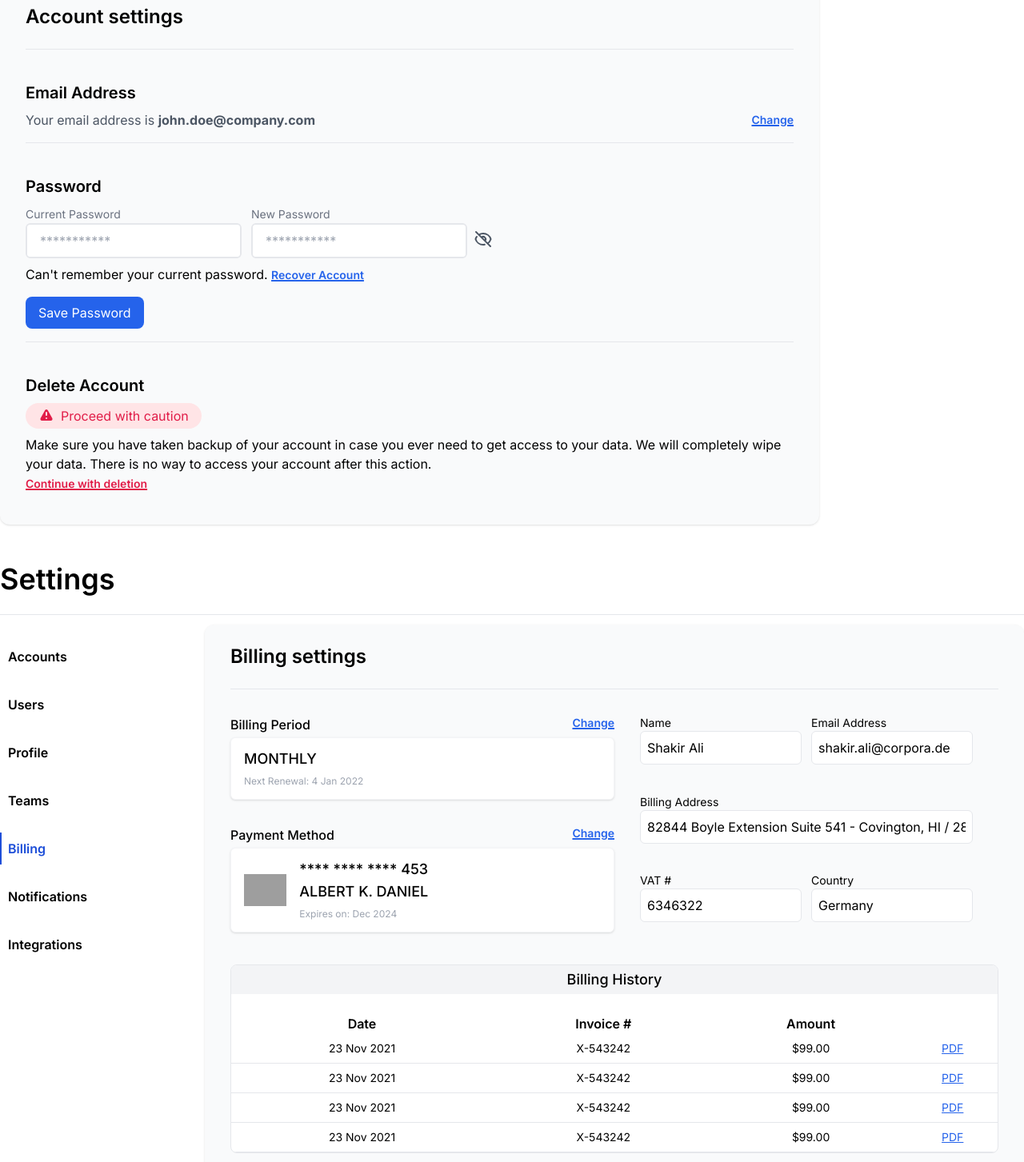
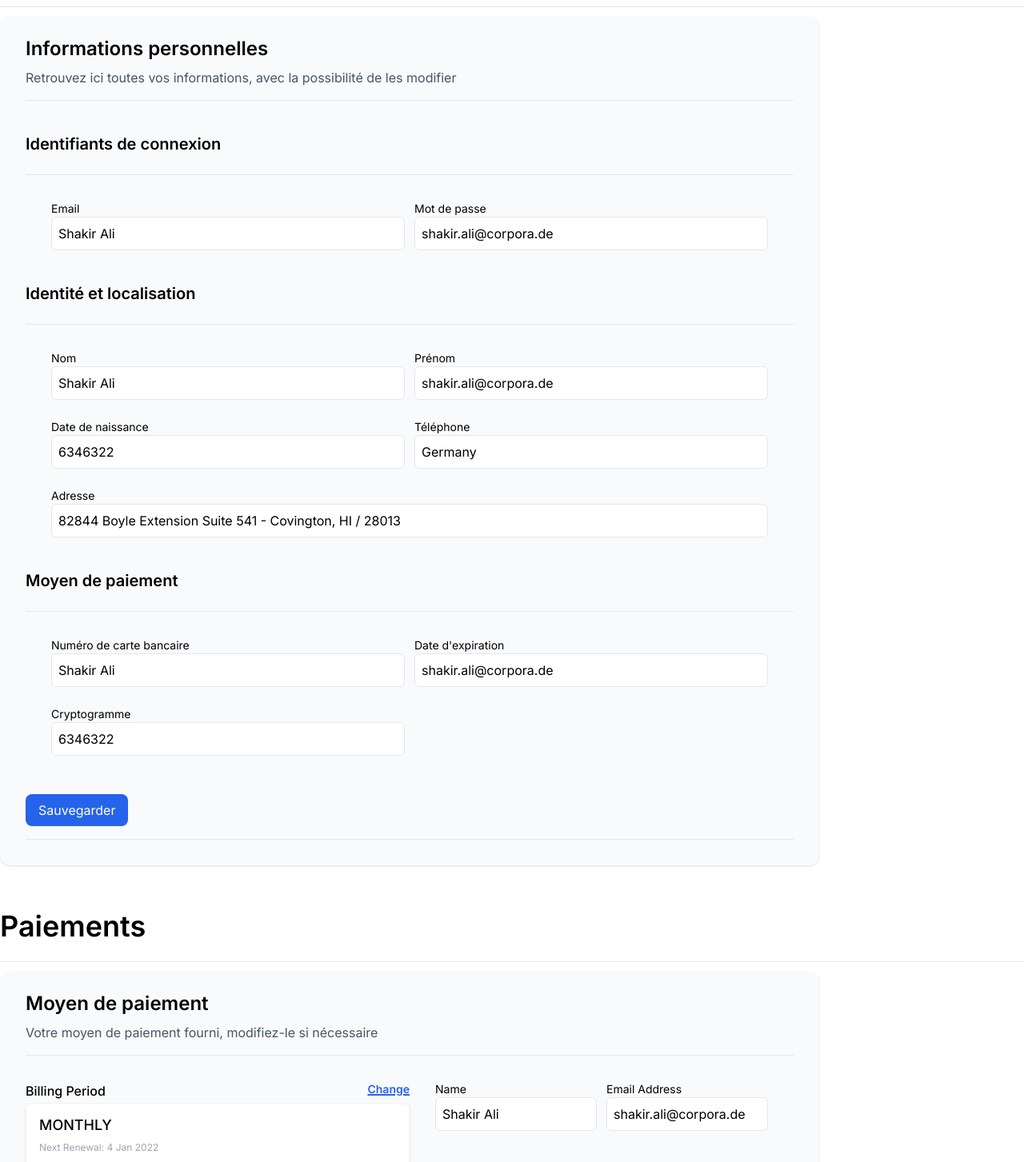
Before and after one commit to LucasHzl/anze, a Next.js app in the folder frontend/: page /profile in a window 1280 px wide. Shown: the part 200-1653 px from the top of the page at 80% size. Built offline with nearby package versions, Linux system fonts and the light colour scheme; grey boxes are pictures that could not be loaded.

Commit message:
profile frontend improvments (wip)

```diff
--- a/frontend/src/app/profile/page.jsx
+++ b/frontend/src/app/profile/page.jsx
@@ -7,60 +7,79 @@ export default function Profile() {
   return (
     <>
       <Navbar />
-            <div className="mx-4 min-h-screen max-w-screen-xl sm:mx-8 xl:mx-auto">
+      <div className="mx-4 min-h-screen max-w-screen-xl sm:mx-8 xl:mx-auto mt-10 mb-8">
         <h1 className="border-b py-6 text-4xl font-semibold">Profil</h1>
         <div className="grid grid-cols-8 pt-3 sm:grid-cols-10">
+          <div className="col-span-8 overflow-hidden rounded-xl sm:bg-gray-50 sm:px-8 sm:shadow">
+            <div className="pt-4">
+              <h1 className="py-2 text-2xl font-semibold">Informations personnelles</h1>
+              <p className="font- text-slate-600">Retrouvez ici toutes vos informations, avec la possibilité de les modifier</p>
+            </div>
+            <hr className="mt-4 mb-8" />
+            <p className="py-2 text-xl font-semibold">Identifiants de connexion</p>
+            <hr className="mt-4 mb-8" />
+            <div className="grid gap-y-6 gap-x-3 sm:grid-cols-2 lg:px-8 mb-8">
+              <label className="block" htmlFor="name">
+                <p className="text-sm">Email</p>
+                <input className="w-full rounded-md border bg-white py-2 px-2 outline-none ring-blue-600 focus:ring-1" type="text" value="Shakir Ali" />
+              </label>
+              <label className="block" htmlFor="name">
+                <p className="text-sm">Mot de passe</p>
+                <input className="w-full rounded-md border bg-white py-2 px-2 outline-none ring-blue-600 focus:ring-1" type="text" value="shakir.ali@corpora.de" />
+              </label>
+
+
+            </div>
+            <p className="py-2 text-xl font-semibold">Identité et localisation</p>
+            <hr className="mt-4 mb-8" />
+            <div className="grid gap-y-6 gap-x-3 sm:grid-cols-2 lg:px-8 mb-8">
+              <label className="block" htmlFor="name">
+                <p className="text-sm">Nom</p>
+                <input className="w-full rounded-md border bg-white py-2 px-2 outline-none ring-blue-600 focus:ring-1" type="text" value="Shakir Ali" />
+              </label>
+              <label className="block" htmlFor="name">
+                <p className="text-sm">Prénom</p>
+                <input className="w-full rounded-md border bg-white py-2 px-2 outline-none ring-blue-600 focus:ring-1" type="text" value="shakir.ali@corpora.de" />
+              </label>
+              <label className="block" htmlFor="name">
+                <p className="text-sm">Date de naissance</p>
+                <input className="w-full rounded-md border bg-white py-2 px-2 outline-none ring-blue-600 focus:ring-1" type="text" value="6346322" />
+              </label>
+              <label className="block" htmlFor="name">
+                <p className="text-sm">Téléphone</p>
+                <input className="w-full rounded-md border bg-white py-2 px-2 outline-none ring-blue-600 focus:ring-1" type="text" value="Germany" />
+              </label>
+              <label className="block sm:col-span-2" htmlFor="name">
+                <p className="text-sm">Adresse</p>
+                <input className="w-full rounded-md border bg-white py-2 px-2 outline-none ring-blue-600 focus:ring-1" type="text" value="82844 Boyle Extension Suite 541 - Covington, HI / 28013" />
+              </label>
+
+            </div>
 
 
 
+            <p className="py-2 text-xl font-semibold">Moyen de paiement</p>
+            <hr className="mt-4 mb-8" />
+            <div className="grid gap-y-6 gap-x-3 sm:grid-cols-2 lg:px-8 mb-8">
+              <label className="block" htmlFor="name">
+                <p className="text-sm">Numéro de carte bancaire</p>
+                <input className="w-full rounded-md border bg-white py-2 px-2 outline-none ring-blue-600 focus:ring-1" type="text" value="Shakir Ali" />
+              </label>
+              <label className="block" htmlFor="name">
+                <p className="text-sm">Date d'expiration</p>
+                <input className="w-full rounded-md border bg-white py-2 px-2 outline-none ring-blue-600 focus:ring-1" type="text" value="shakir.ali@corpora.de" />
+              </label>
+              <label className="block" htmlFor="name">
+                <p className="text-sm">Cryptogramme</p>
+                <input className="w-full rounded-md border bg-white py-2 px-2 outline-none ring-blue-600 focus:ring-1" type="text" value="6346322" />
+              </label>
 
-                    <div className="col-span-8 overflow-hidden rounded-xl sm:bg-gray-50 sm:px-8 sm:shadow">
-                        <div className="pt-4">
-                            <h1 className="py-2 text-2xl font-semibold">Account settings</h1>
-                            {/* <p className="font- text-slate-600">Lorem ipsum dolor, sit amet consectetur adipisicing elit.</p> */}
+
             </div>
+
+
+            <button className="mt-4 rounded-lg bg-blue-600 px-4 py-2 text-white">Sauvegarder</button>
             <hr className="mt-4 mb-8" />
-                        <p className="py-2 text-xl font-semibold">Email Address</p>
-                        <div className="flex flex-col sm:flex-row sm:items-center sm:justify-between">
-                            <p className="text-gray-600">Your email address is <strong>john.doe@company.com</strong></p>
-                            <button className="inline-flex text-sm font-semibold text-blue-600 underline decoration-2">Change</button>
-                        </div>
-                        <hr className="mt-4 mb-8" />
-                        <p className="py-2 text-xl font-semibold">Password</p>
-                        <div className="flex items-center">
-                            <div className="flex flex-col space-y-2 sm:flex-row sm:space-y-0 sm:space-x-3">
-                                <label htmlFor="current-password">
-                                    <span className="text-sm text-gray-500">Current Password</span>
-                                    <div className="relative flex overflow-hidden rounded-md border-2 transition focus-within:border-blue-600">
-                                        <input type="password" id="current-password" className="w-full flex-shrink appearance-none border-gray-300 bg-white py-2 px-4 text-base text-gray-700 placeholder-gray-400 focus:outline-none" placeholder="***********" />
-                                    </div>
-                                </label>
-                                <label htmlFor="new-password">
-                                    <span className="text-sm text-gray-500">New Password</span>
-                                    <div className="relative flex overflow-hidden rounded-md border-2 transition focus-within:border-blue-600">
-                                        <input type="password" id="new-password" className="w-full flex-shrink appearance-none border-gray-300 bg-white py-2 px-4 text-base text-gray-700 placeholder-gray-400 focus:outline-none" placeholder="***********" />
-                                    </div>
-                                </label>
-                            </div>
-                            <svg xmlns="http://www.w3.org/2000/svg" className="mt-5 ml-2 h-6 w-6 cursor-pointer text-sm font-semibold text-gray-600 underline decoration-2" fill="none" viewBox="0 0 24 24" stroke="currentColor" strokeWidth="2">
-                                <path strokeLinecap="round" strokeLinejoin="round" d="M13.875 18.825A10.05 10.05 0 0112 19c-4.478 0-8.268-2.943-9.543-7a9.97 9.97 0 011.563-3.029m5.858.908a3 3 0 114.243 4.243M9.878 9.878l4.242 4.242M9.88 9.88l-3.29-3.29m7.532 7.532l3.29 3.29M3 3l3.59 3.59m0 0A9.953 9.953 0 0112 5c4.478 0 8.268 2.943 9.543 7a10.025 10.025 0 01-4.132 5.411m0 0L21 21" />
-                            </svg>
-                        </div>
-                        <p className="mt-2">Can't remember your current password. <a className="text-sm font-semibold text-blue-600 underline decoration-2" href="#">Recover Account</a></p>
-                        <button className="mt-4 rounded-lg bg-blue-600 px-4 py-2 text-white">Save Password</button>
-                        <hr className="mt-4 mb-8" />
-
-                        <div className="mb-10">
-                            <p className="py-2 text-xl font-semibold">Delete Account</p>
-                            <p className="inline-flex items-center rounded-full bg-rose-100 px-4 py-1 text-rose-600">
-                                <svg xmlns="http://www.w3.org/2000/svg" className="mr-2 h-5 w-5" viewBox="0 0 20 20" fill="currentColor">
-                                    <path fillRule="evenodd" d="M8.257 3.099c.765-1.36 2.722-1.36 3.486 0l5.58 9.92c.75 1.334-.213 2.98-1.742 2.98H4.42c-1.53 0-2.493-1.646-1.743-2.98l5.58-9.92zM11 13a1 1 0 11-2 0 1 1 0 012 0zm-1-8a1 1 0 00-1 1v3a1 1 0 002 0V6a1 1 0 00-1-1z" clipRule="evenodd" />
-                                </svg>
-                                Proceed with caution
-                            </p>
-                            <p className="mt-2">Make sure you have taken backup of your account in case you ever need to get access to your data. We will completely wipe your data. There is no way to access your account after this action.</p>
-                            <button className="ml-auto text-sm font-semibold text-rose-600 underline decoration-2">Continue with deletion</button>
-                        </div>
           </div>
         </div>
       </div>
@@ -69,40 +88,14 @@ export default function Profile() {
 
 
       <div className="mx-4 max-w-screen-xl sm:mx-8 xl:mx-auto">
-  <h1 className="border-b py-6 text-4xl font-semibold">Settings</h1>
+        <h1 className="border-b py-6 text-4xl font-semibold">Paiements</h1>
         <div className="grid grid-cols-8 pt-3 pb-10 sm:grid-cols-10">
-    <div className="relative my-4 w-56 sm:hidden">
-      <input className="peer hidden" type="checkbox" name="select-1" id="select-1" />
-      <label htmlFor="select-1" className="flex w-full cursor-pointer select-none rounded-lg border p-2 px-3 text-sm text-gray-700 ring-blue-700 peer-checked:ring">Accounts </label>
-      <svg xmlns="http://www.w3.org/2000/svg" className="pointer-events-none absolute right-0 top-3 ml-auto mr-5 h-4 text-slate-700 transition peer-checked:rotate-180" fill="none" viewBox="0 0 24 24" stroke="currentColor" strokeWidth="2">
-        <path strokeLinecap="round" strokeLinejoin="round" d="M19 9l-7 7-7-7" />
-      </svg>
-      <ul className="max-h-0 select-none flex-col overflow-hidden rounded-b-lg shadow-md transition-all duration-300 peer-checked:max-h-56 peer-checked:py-3">
-        <li className="cursor-pointer px-3 py-2 text-sm text-slate-600 hover:bg-blue-700 hover:text-white">Accounts</li>
-        <li className="cursor-pointer px-3 py-2 text-sm text-slate-600 hover:bg-blue-700 hover:text-white">Team</li>
-        <li className="cursor-pointer px-3 py-2 text-sm text-slate-600 hover:bg-blue-700 hover:text-white">Others</li>
-      </ul>
-    </div>
-
-    <div className="col-span-2 hidden sm:block">
-      <ul>
-        <li className="mt-5 cursor-pointer border-l-2 border-transparent px-2 py-2 font-semibold transition hover:border-l-blue-700 hover:text-blue-700">Accounts</li>
-        <li className="mt-5 cursor-pointer border-l-2 border-transparent px-2 py-2 font-semibold transition hover:border-l-blue-700 hover:text-blue-700">Users</li>
-        <li className="mt-5 cursor-pointer border-l-2 border-transparent px-2 py-2 font-semibold transition hover:border-l-blue-700 hover:text-blue-700">Profile</li>
-        <li className="mt-5 cursor-pointer border-l-2 border-transparent px-2 py-2 font-semibold transition hover:border-l-blue-700 hover:text-blue-700">Teams</li>
-        <li className="mt-5 cursor-pointer border-l-2 border-l-blue-700 px-2 py-2 font-semibold text-blue-700 transition hover:border-l-blue-700 hover:text-blue-700">Billing</li>
-        <li className="mt-5 cursor-pointer border-l-2 border-transparent px-2 py-2 font-semibold transition hover:border-l-blue-700 hover:text-blue-700">Notifications</li>
-        <li className="mt-5 cursor-pointer border-l-2 border-transparent px-2 py-2 font-semibold transition hover:border-l-blue-700 hover:text-blue-700">Integrations</li>
-      </ul>
-    </div>
-
           <div className="col-span-8 rounded-xl sm:bg-gray-50 sm:px-8 sm:shadow">
             <div className="pt-4">
-        <h1 className="py-2 text-2xl font-semibold">Billing settings</h1>
-        {/* <p className="font- text-slate-600">Lorem ipsum dolor, sit amet consectetur adipisicing elit.</p> */}
+              <h1 className="py-2 text-2xl font-semibold">Moyen de paiement</h1>
+              <p className="font- text-slate-600">Votre moyen de paiement fourni, modifiez-le si nécessaire</p>
             </div>
             <hr className="mt-4 mb-8" />
-
             <div className="mb-10 grid gap-y-8 lg:grid-cols-2 lg:gap-y-0">
               <div className="space-y-8">
                 <div>
@@ -132,7 +125,6 @@ export default function Profile() {
                   </div>
                 </div>
               </div>
-
               <div className="grid gap-y-6 gap-x-3 sm:grid-cols-2 lg:px-8">
                 <label className="block" htmlFor="name">
                   <p className="text-sm">Name</p>
@@ -156,42 +148,35 @@ export default function Profile() {
                 </label>
               </div>
             </div>
-
             <div className="mx-auto mb-10 overflow-hidden rounded-lg border bg-white">
-        <p className="mb-6 bg-gray-100 py-1 text-center text-lg font-medium">Billing History</p>
+              <p className="mb-6 bg-gray-100 py-1 text-center text-lg font-medium">Historique des paiements</p>
               <table className="w-full">
                 <thead>
                   <tr>
-              <td className="text-center font-semibold">Date</td>
                     <td className="text-center font-semibold">Invoice #</td>
                     <td className="text-center font-semibold">Amount</td>
-              <td className="text-center font-semibold"></td>
                   </tr>
                 </thead>
                 <tbody>
                   <tr>
-              <td className="border-b py-2 text-center text-sm">23 Nov 2021</td>
                     <td className="border-b py-2 text-center text-sm">X-543242</td>
                     <td className="border-b py-2 text-center text-sm">$99.00</td>
-              <td className="border-b py-2 text-center text-sm"><button className="text-sm text-blue-600 underline">PDF</button></td>
                   </tr>
                   <tr>
-              <td className="border-b py-2 text-center text-sm">23 Nov 2021</td>
                     <td className="border-b py-2 text-center text-sm">X-543242</td>
                     <td className="border-b py-2 text-center text-sm">$99.00</td>
-              <td className="border-b py-2 text-center text-sm"><button className="text-sm text-blue-600 underline">PDF</button></td>
                   </tr>
                   <tr>
-              <td className="border-b py-2 text-center text-sm">23 Nov 2021</td>
                     <td className="border-b py-2 text-center text-sm">X-543242</td>
                     <td className="border-b py-2 text-center text-sm">$99.00</td>
-              <td className="border-b py-2 text-center text-sm"><button className="text-sm text-blue-600 underline">PDF</button></td>
                   </tr>
                   <tr>
-              <td className="border-b py-2 text-center text-sm">23 Nov 2021</td>
                     <td className="border-b py-2 text-center text-sm">X-543242</td>
                     <td className="border-b py-2 text-center text-sm">$99.00</td>
-              <td className="border-b py-2 text-center text-sm"><button className="text-sm text-blue-600 underline">PDF</button></td>
+                  </tr>
+                  <tr>
+                    <td className="border-b py-2 text-center text-sm">X-543242</td>
+                    <td className="border-b py-2 text-center text-sm">$99.00</td>
                   </tr>
                 </tbody>
               </table>
@@ -199,8 +184,6 @@ export default function Profile() {
           </div>
         </div>
       </div>
-
-
     </>
   )
 }
```
Lines whose indentation alone changed are shown as unchanged.
